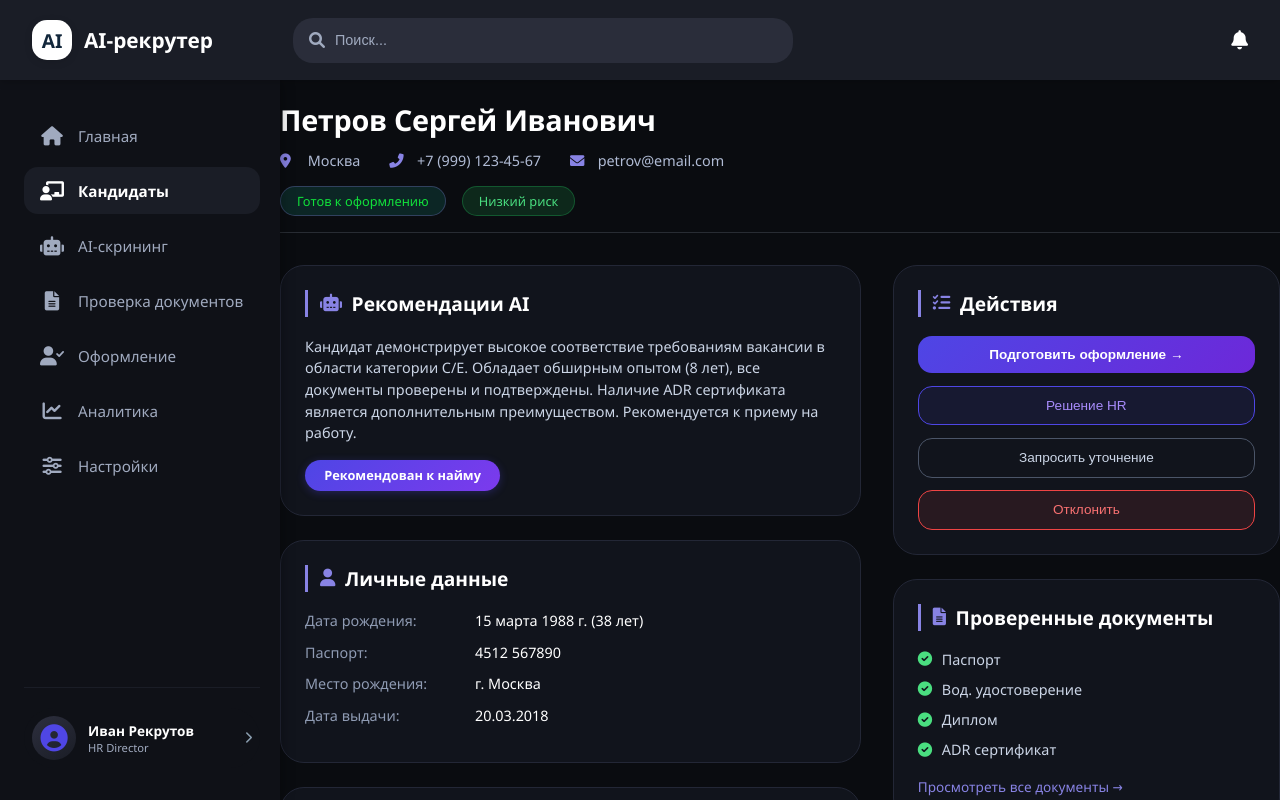
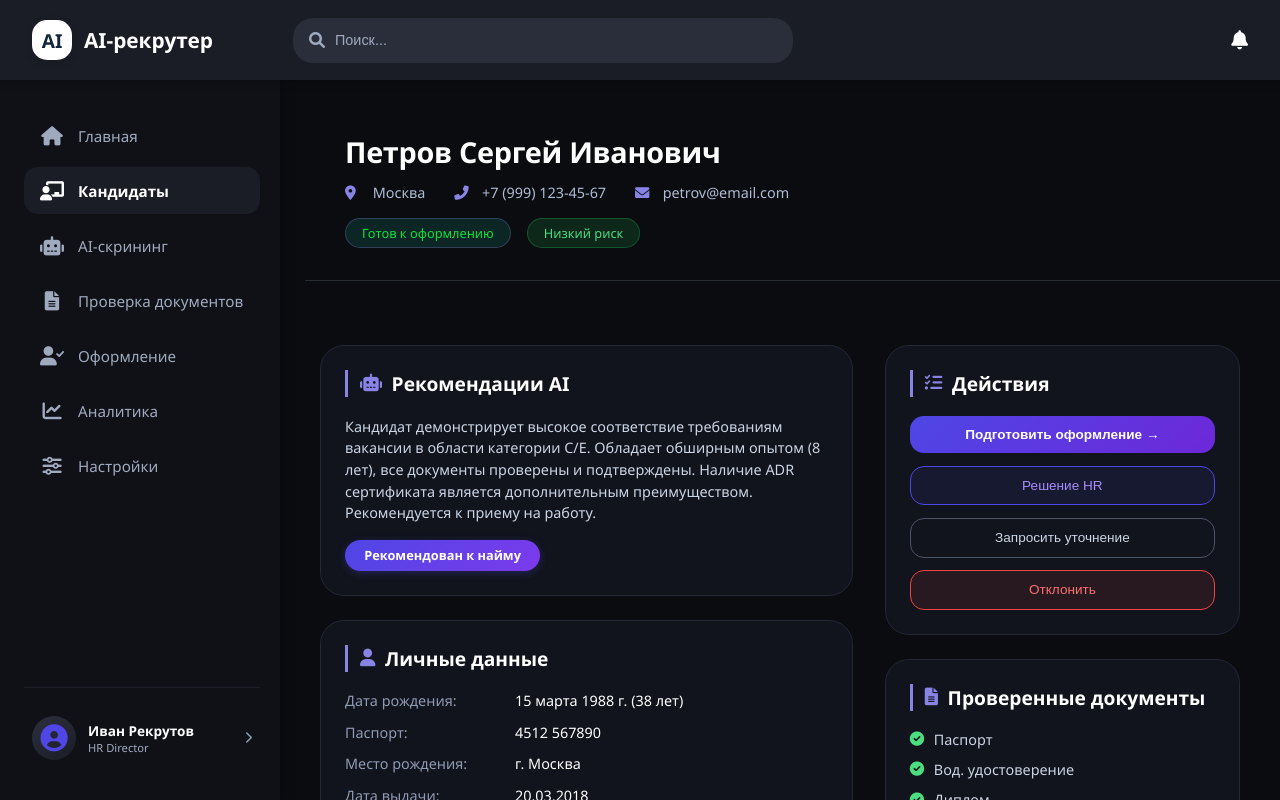
Before and after one commit to CelLecal/AIrecruter, a React (Vite) app in the folder frontend/registration/: page /dashboard/candidates/CondidatesProfile.tsx in a window 1280 px wide. Shown: the top 800 px of the page. Built offline with nearby package versions, Linux system fonts and the light colour scheme.

Commit message:
Карточки кандидатов

```diff
--- a/frontend/registration/src/components/Candidates/CandidatesProfile.module.css
+++ b/frontend/registration/src/components/Candidates/CandidatesProfile.module.css
@@ -8,6 +8,9 @@
   padding-bottom: 1rem;
   border-bottom: 1px solid rgba(160, 170, 191, 0.2);
   margin-top: 20px;
+  margin-left: 25px;
+  padding: 32px 40px;
+  overflow-y: auto;
 }
 
 .profileHeader h1 {
@@ -78,6 +81,8 @@
 .twoColumns {
   display: flex;
   gap: 2rem;
+  padding: 32px 40px;
+  overflow-y: auto;
 }
 
 .leftColumn {
```
